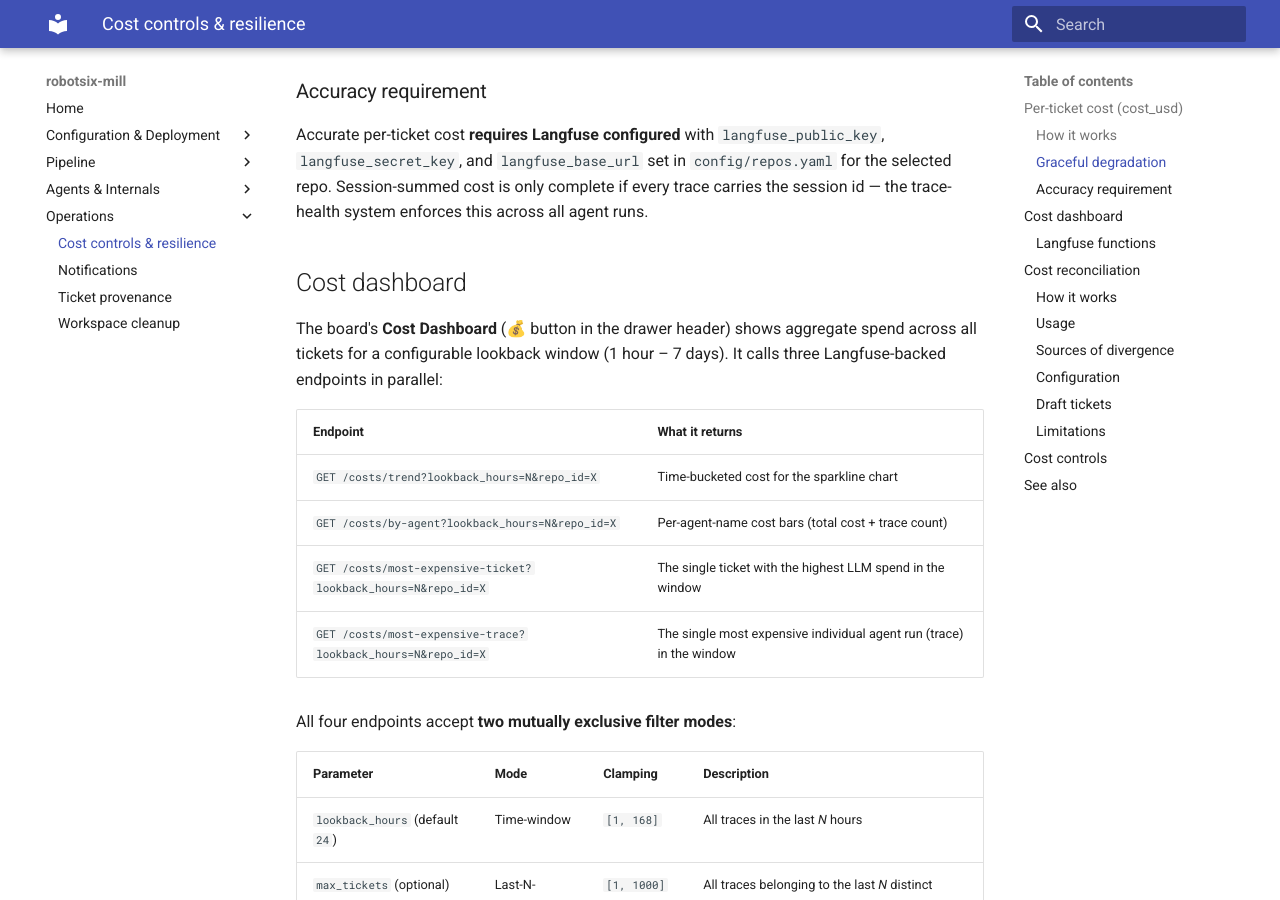
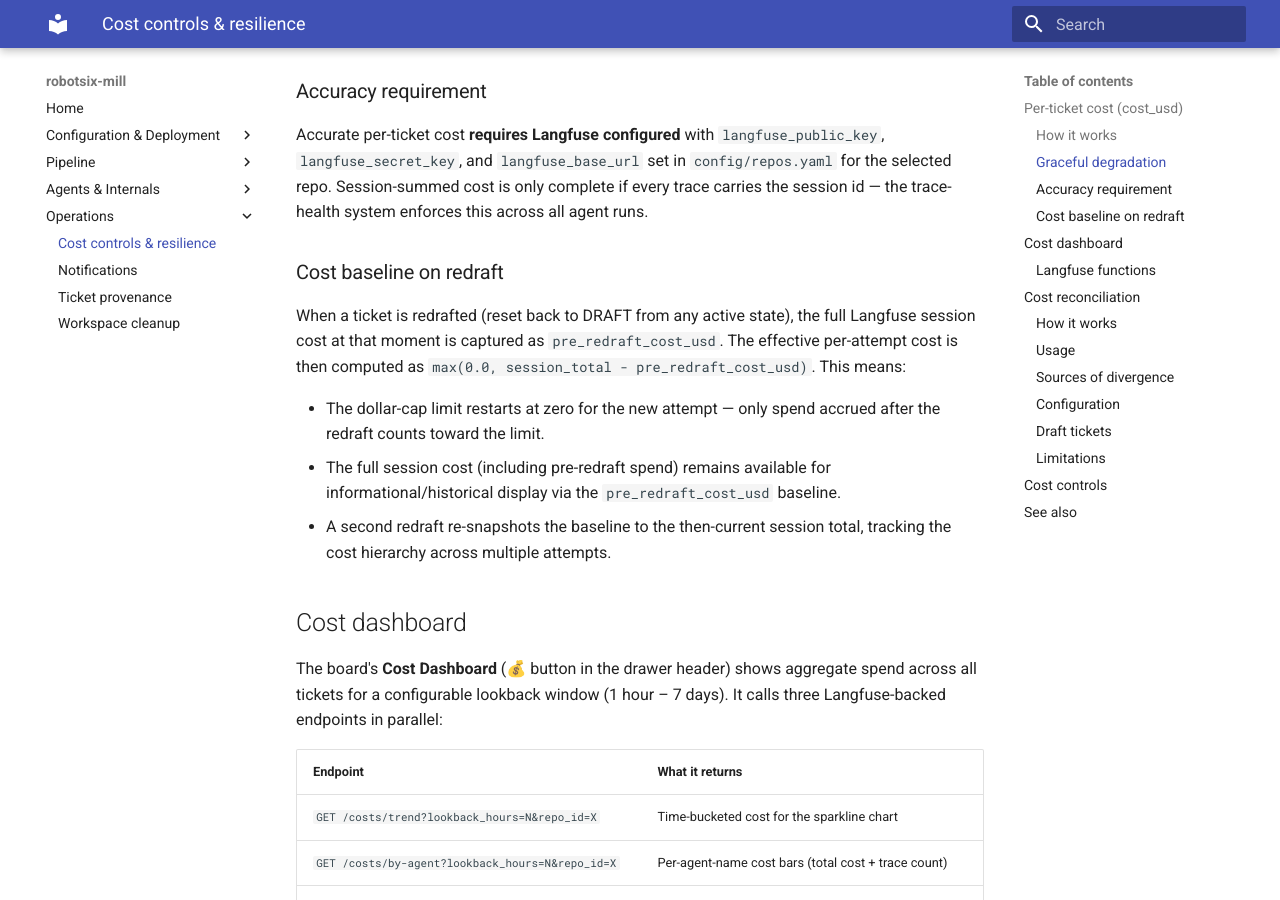
Before and after one commit to damien-robotsix/robotsix-mill, an MkDocs documentation site: the page built from docs/cost-and-resilience.md, in a window 1280 px wide and 900 px high, scrolled down 1054 px. Built offline with MkDocs 1.6.1 and Material for MkDocs 9.7.7, drawn with Linux system fonts in a browser that asks for light colours; some of the changed text lies outside the part shown.

Commit message:
mill(docs): Add pre-redraft cost baseline so the cost limit restarts at zero on redraft (20260605T171143Z-add-pre-redraft-cost-baseline-so-the-cos-5683)

```diff
--- a/docs/cost-and-resilience.md
+++ b/docs/cost-and-resilience.md
@@ -49,6 +49,20 @@
 every trace carries the session id — the trace-health system enforces
 this across all agent runs.
 
+### Cost baseline on redraft
+
+When a ticket is redrafted (reset back to DRAFT from any active state),
+the full Langfuse session cost at that moment is captured as
+`pre_redraft_cost_usd`. The effective per-attempt cost is then computed
+as `max(0.0, session_total - pre_redraft_cost_usd)`. This means:
+
+- The dollar-cap limit restarts at zero for the new attempt — only spend
+  accrued after the redraft counts toward the limit.
+- The full session cost (including pre-redraft spend) remains available
+  for informational/historical display via the `pre_redraft_cost_usd` baseline.
+- A second redraft re-snapshots the baseline to the then-current session
+  total, tracking the cost hierarchy across multiple attempts.
+
 ## Cost dashboard
 
 The board's **Cost Dashboard** (💰 button in the drawer header) shows
@@ -95,7 +109,7 @@
 
 - **`aggregate_cost_trend(settings, lookback_hours=24, max_tickets=None)`** —
   returns time-bucketed cost.  In time-window mode buckets span the
-  lookback period (hourly if ≤ 24 h, daily otherwise).  In ticket-count
+  lookback period (hourly if ≤ 24 h, daily otherwise).  In ticket-count
   mode buckets span the time range covered by the collected traces,
   with the same hourly/daily rule applied to that span.
 
@@ -121,7 +135,7 @@
 **Safety caps:** In time-window mode `most_expensive_ticket` and
 `most_expensive_trace` cap at 500 traces (`EXAMINE_CAP`).  In
 ticket-count mode all four functions cap at 100 pages × 100 traces
-(10 000 traces).  All functions catch exceptions and return gracefully
+(10 000 traces).  All functions catch exceptions and return gracefully
 (`None` or `[]`) rather than crashing the dashboard.
 
 ## Cost reconciliation
@@ -242,9 +256,12 @@
   capable model). No implement sub-agent and no `deep_*` layer — both
   re-explored everything and never converged.
 
-- **Dollar-cap safety net.** If a ticket's cumulative Langfuse-traced
-  LLM spend exceeds `MILL_MAX_SPEND_USD_PER_TICKET` (default `0.0` =
-  disabled), the worker escalates it to `BLOCKED`. Enforced inline in
+- **Dollar-cap safety net.** If a ticket's per-attempt Langfuse-traced
+  LLM spend (effective cost after subtracting the pre-redraft baseline)
+  exceeds `MILL_MAX_SPEND_USD_PER_TICKET` (default `0.0` = disabled),
+  the worker escalates it to `BLOCKED`. The effective cost is computed
+  as `max(0.0, session_total - pre_redraft_cost_usd)` so the limit
+  restarts at zero when a ticket is redrafted. Enforced inline in
   `worker.py:_check_progress`.
 
 - **No-progress safety net.** If a ticket re-enters the same
@@ -255,7 +272,7 @@
   (`in_review` waiting on an open PR) are exempt.
 
 - **Stage timeout.** If a single stage invocation runs longer than
-  `MILL_STAGE_TIMEOUT_SECONDS` (default 1800 s = 30 min), the worker
+  `MILL_STAGE_TIMEOUT_SECONDS` (default 1800 s = 30 min), the worker
   escalates the ticket to `BLOCKED` with a note and frees the worker
   slot.  Per-stage overrides are available via
   `MILL_STAGE_TIMEOUT_OVERRIDES` (JSON dict, e.g.
```
